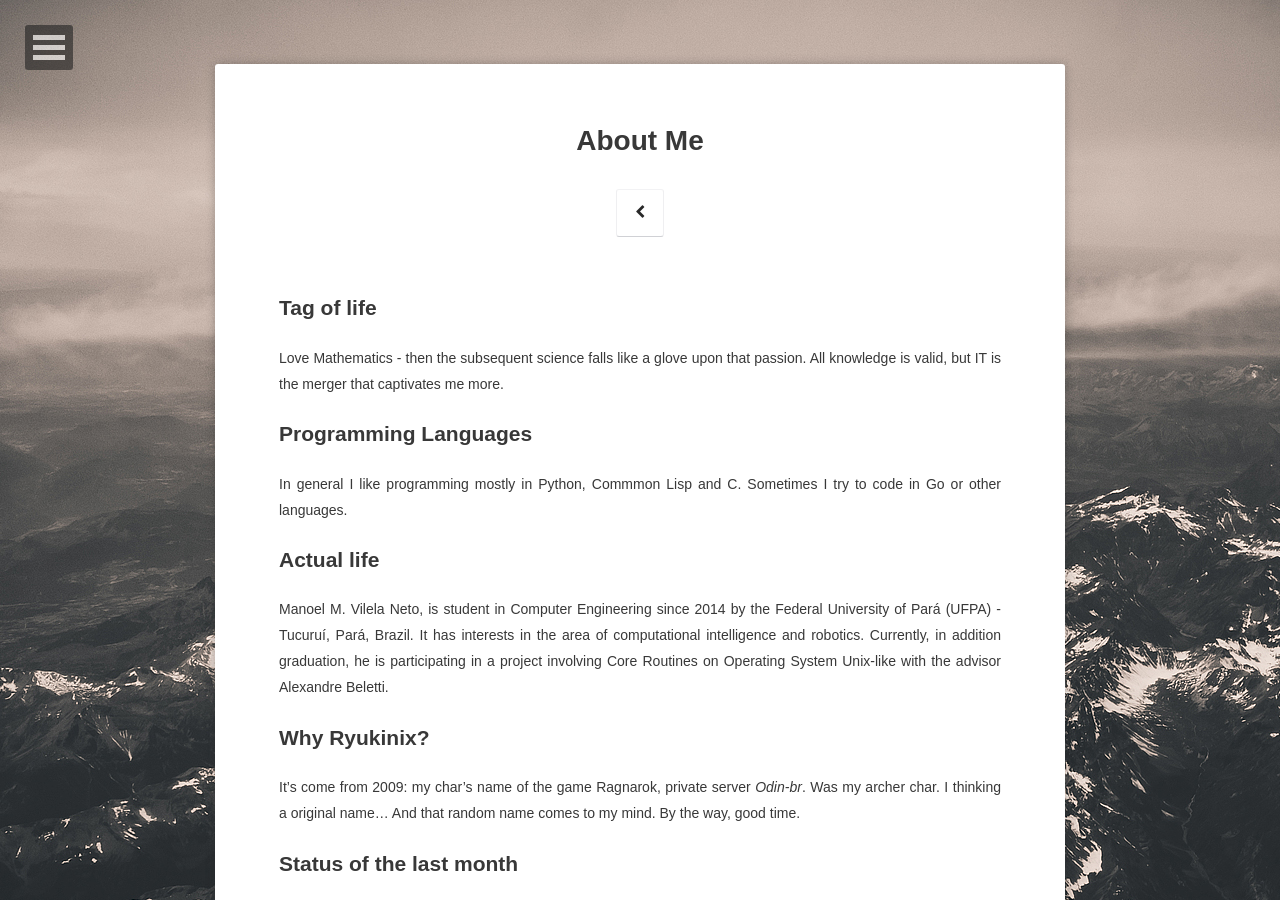
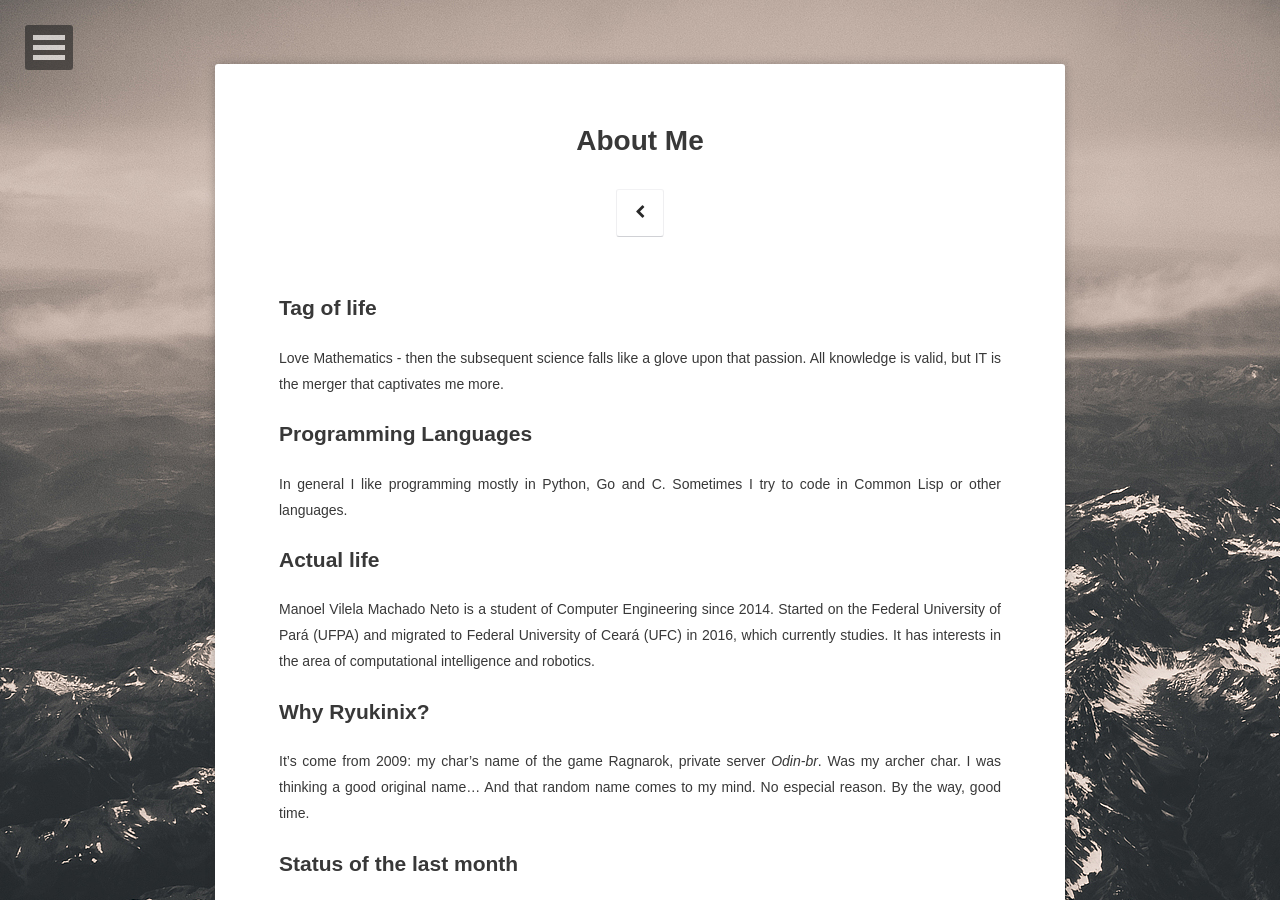
Before and after one commit to ryukinix/ryukinix.github.io, a Jekyll site: the page built from about/index.md, in a window 1280 px wide and 900 px high. Built offline with Jekyll 4.4.1, drawn with Linux system fonts in a browser that asks for light colours; some web fonts are replaced; comment, search, counter and statistics services are not loaded.

Commit message:
Update about page from more recent information
I don't study more on Federal University of Pará. By the way, I migrated on
august of 2016 to UFC.

The project with Alexandre Beletti finished too. CNPq for now is dead.

```diff
--- a/about/index.md
+++ b/about/index.md
@@ -10,15 +10,15 @@ Love Mathematics - then the subsequent science falls like a glove upon that pass
 
 ## Programming Languages
 
-In general I like programming mostly in Python, Commmon Lisp and C. Sometimes I try to code in Go or other languages.
+In general I like programming mostly in Python, Go and C. Sometimes I try to code in Common Lisp or other languages.
 
 ## Actual life
 
-Manoel M. Vilela Neto, is student in Computer Engineering since 2014 by the Federal University of Pará (UFPA) - Tucuruí, Pará, Brazil. It has interests in the area of computational intelligence and robotics. Currently, in addition graduation, he is participating in a project involving Core Routines on Operating System Unix-like with the advisor Alexandre Beletti.
+Manoel Vilela Machado Neto is a student of Computer Engineering since 2014. Started on the Federal University of Pará (UFPA) and migrated to Federal University of Ceará (UFC) in 2016, which currently studies. It has interests in the area of computational intelligence and robotics.
 
 ## Why Ryukinix?
 
-It's come from 2009: my char's name of the game Ragnarok, private server *Odin-br*. Was my archer char. I thinking a original name... And that random name comes to my mind. By the way, good time.
+It's come from 2009: my char's name of the game Ragnarok, private server *Odin-br*. Was my archer char. I was thinking a good original name... And that random name comes to my mind. No especial reason. By the way, good time.
 
 
 ## Status of the last month
```
Also changed, not shown: other parts of about/index.md (+1 -1 lines).
